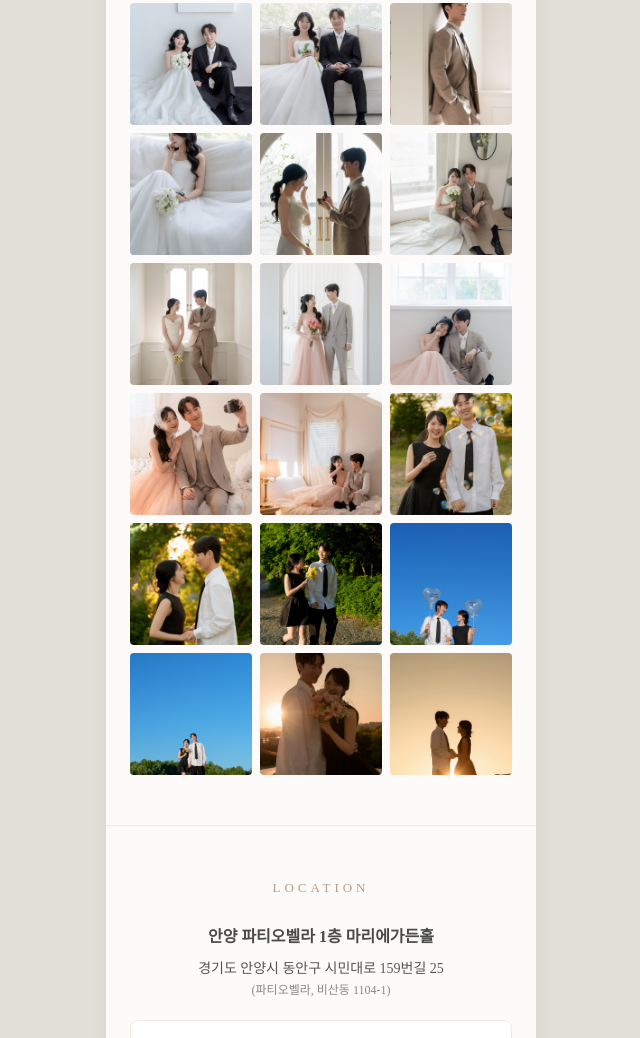
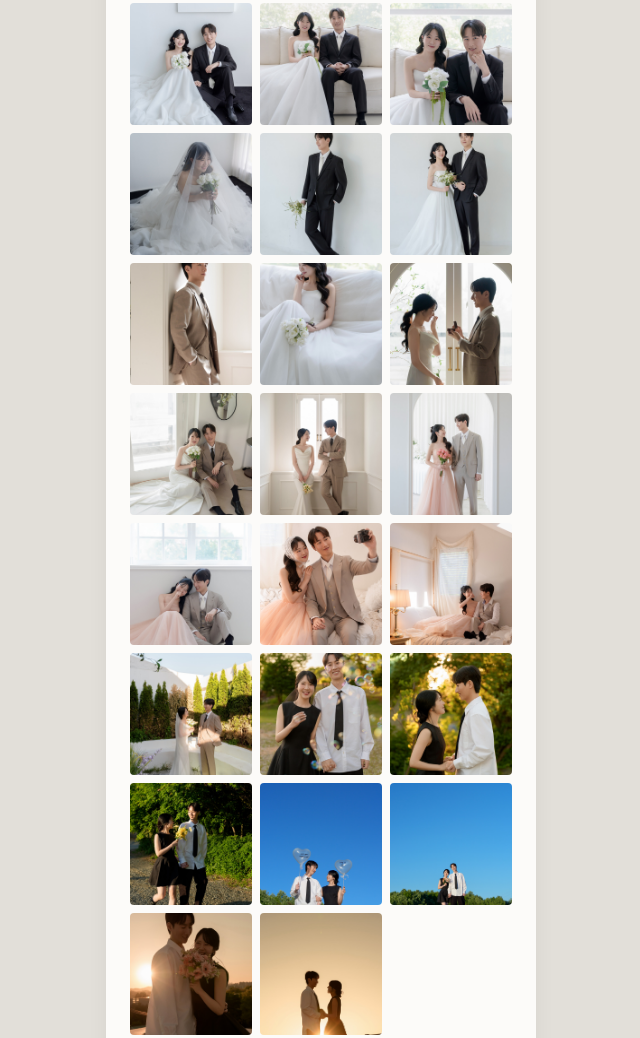
Before and after one commit to tjdgus8337/invitation, a plain HTML site: page index.html in a window 1280 px wide. Shown: the part 1496-2534 px from the top of the page, without its empty margins (319-959 px from the left). Drawn offline with Linux system fonts and the light colour scheme.

Commit message:
Update index.html

```diff
--- a/index.html
+++ b/index.html
@@ -440,22 +440,27 @@
       <div class="gallery-grid">
         <div class="gallery-item" onclick="openModal(1)"><img src="images/1.jpg" alt="갤러리 1"><div class="img-guard"></div></div>
         <div class="gallery-item" onclick="openModal(2)"><img src="images/2.jpg" alt="갤러리 2"><div class="img-guard"></div></div>
-        <div class="gallery-item" onclick="openModal(3)"><img src="images/3.jpg" alt="갤러리 3"><div class="img-guard"></div></div>
-        <div class="gallery-item" onclick="openModal(4)"><img src="images/4.jpg" alt="갤러리 4"><div class="img-guard"></div></div>
-        <div class="gallery-item" onclick="openModal(5)"><img src="images/5.jpg" alt="갤러리 5"><div class="img-guard"></div></div>
-        <div class="gallery-item" onclick="openModal(6)"><img src="images/6.jpg" alt="갤러리 6"><div class="img-guard"></div></div>
-        <div class="gallery-item" onclick="openModal(7)"><img src="images/7.jpg" alt="갤러리 7"><div class="img-guard"></div></div>
-        <div class="gallery-item" onclick="openModal(8)"><img src="images/8.jpg" alt="갤러리 8"><div class="img-guard"></div></div>
-        <div class="gallery-item" onclick="openModal(9)"><img src="images/9.jpg" alt="갤러리 9"><div class="img-guard"></div></div>
-        <div class="gallery-item" onclick="openModal(10)"><img src="images/10.jpg" alt="갤러리 10"><div class="img-guard"></div></div>
-        <div class="gallery-item" onclick="openModal(11)"><img src="images/11.jpg" alt="갤러리 11"><div class="img-guard"></div></div>
-        <div class="gallery-item" onclick="openModal(12)"><img src="images/12.jpg" alt="갤러리 12"><div class="img-guard"></div></div>
-        <div class="gallery-item" onclick="openModal(13)"><img src="images/13.jpg" alt="갤러리 13"><div class="img-guard"></div></div>
-        <div class="gallery-item" onclick="openModal(14)"><img src="images/14.jpg" alt="갤러리 14"><div class="img-guard"></div></div>
-        <div class="gallery-item" onclick="openModal(15)"><img src="images/15.jpg" alt="갤러리 15"><div class="img-guard"></div></div>
-        <div class="gallery-item" onclick="openModal(16)"><img src="images/16.jpg" alt="갤러리 16"><div class="img-guard"></div></div>
-        <div class="gallery-item" onclick="openModal(17)"><img src="images/17.jpg" alt="갤러리 17"><div class="img-guard"></div></div>
-        <div class="gallery-item" onclick="openModal(18)"><img src="images/18.jpg" alt="갤러리 18"><div class="img-guard"></div></div>
+        <div class="gallery-item" onclick="openModal(3)"><img src="images/2_1.jpg" alt="갤러리 2_1"><div class="img-guard"></div></div>
+        <div class="gallery-item" onclick="openModal(4)"><img src="images/2_2.jpg" alt="갤러리 2_2"><div class="img-guard"></div></div>
+        <div class="gallery-item" onclick="openModal(5)"><img src="images/2_3.jpg" alt="갤러리 2_3"><div class="img-guard"></div></div>
+        <div class="gallery-item" onclick="openModal(6)"><img src="images/2_4.jpg" alt="갤러리 2_4"><div class="img-guard"></div></div>
+        <div class="gallery-item" onclick="openModal(7)"><img src="images/3.jpg" alt="갤러리 3"><div class="img-guard"></div></div>
+        <div class="gallery-item" onclick="openModal(8)"><img src="images/4.jpg" alt="갤러리 4"><div class="img-guard"></div></div>
+        <div class="gallery-item" onclick="openModal(9)"><img src="images/5.jpg" alt="갤러리 5"><div class="img-guard"></div></div>
+        <div class="gallery-item" onclick="openModal(10)"><img src="images/6.jpg" alt="갤러리 6"><div class="img-guard"></div></div>
+        <div class="gallery-item" onclick="openModal(11)"><img src="images/7.jpg" alt="갤러리 7"><div class="img-guard"></div></div>
+        <div class="gallery-item" onclick="openModal(12)"><img src="images/8.jpg" alt="갤러리 8"><div class="img-guard"></div></div>
+        <div class="gallery-item" onclick="openModal(13)"><img src="images/9.jpg" alt="갤러리 9"><div class="img-guard"></div></div>
+        <div class="gallery-item" onclick="openModal(14)"><img src="images/10.jpg" alt="갤러리 10"><div class="img-guard"></div></div>
+        <div class="gallery-item" onclick="openModal(15)"><img src="images/11.jpg" alt="갤러리 11"><div class="img-guard"></div></div>
+        <div class="gallery-item" onclick="openModal(16)"><img src="images/11_1.jpg" alt="갤러리 11_1"><div class="img-guard"></div></div>
+        <div class="gallery-item" onclick="openModal(17)"><img src="images/12.jpg" alt="갤러리 12"><div class="img-guard"></div></div>
+        <div class="gallery-item" onclick="openModal(18)"><img src="images/13.jpg" alt="갤러리 13"><div class="img-guard"></div></div>
+        <div class="gallery-item" onclick="openModal(19)"><img src="images/14.jpg" alt="갤러리 14"><div class="img-guard"></div></div>
+        <div class="gallery-item" onclick="openModal(20)"><img src="images/15.jpg" alt="갤러리 15"><div class="img-guard"></div></div>
+        <div class="gallery-item" onclick="openModal(21)"><img src="images/16.jpg" alt="갤러리 16"><div class="img-guard"></div></div>
+        <div class="gallery-item" onclick="openModal(22)"><img src="images/17.jpg" alt="갤러리 17"><div class="img-guard"></div></div>
+        <div class="gallery-item" onclick="openModal(23)"><img src="images/18.jpg" alt="갤러리 18"><div class="img-guard"></div></div>
       </div>
     </section>
 
@@ -557,7 +562,7 @@
       <div class="img-guard"></div>
     </div>
     <button class="modal-btn next" onclick="changeImage(1)">&rang;</button>
-    <div class="modal-counter"><span id="currentIdx">1</span> / 18</div>
+    <div class="modal-counter"><span id="currentIdx">1</span> / 23</div>
   </div>
 
   <!-- 알림 토스트 -->
@@ -662,7 +667,7 @@
     }
 
     // 5. 갤러리 이미지 모달 및 슬라이더 연동
-    const TOTAL_IMAGES = 18;
+    const TOTAL_IMAGES = 23;
     let currentImageIndex = 1;
 
     function openModal(index) {
```
